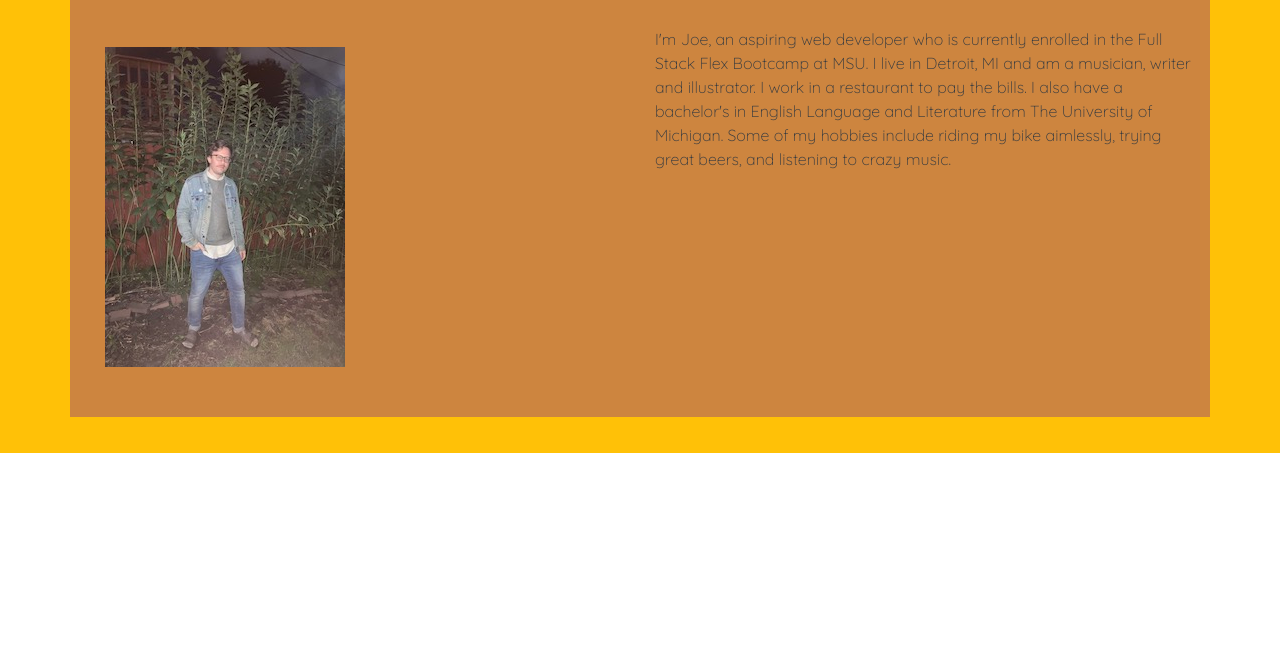
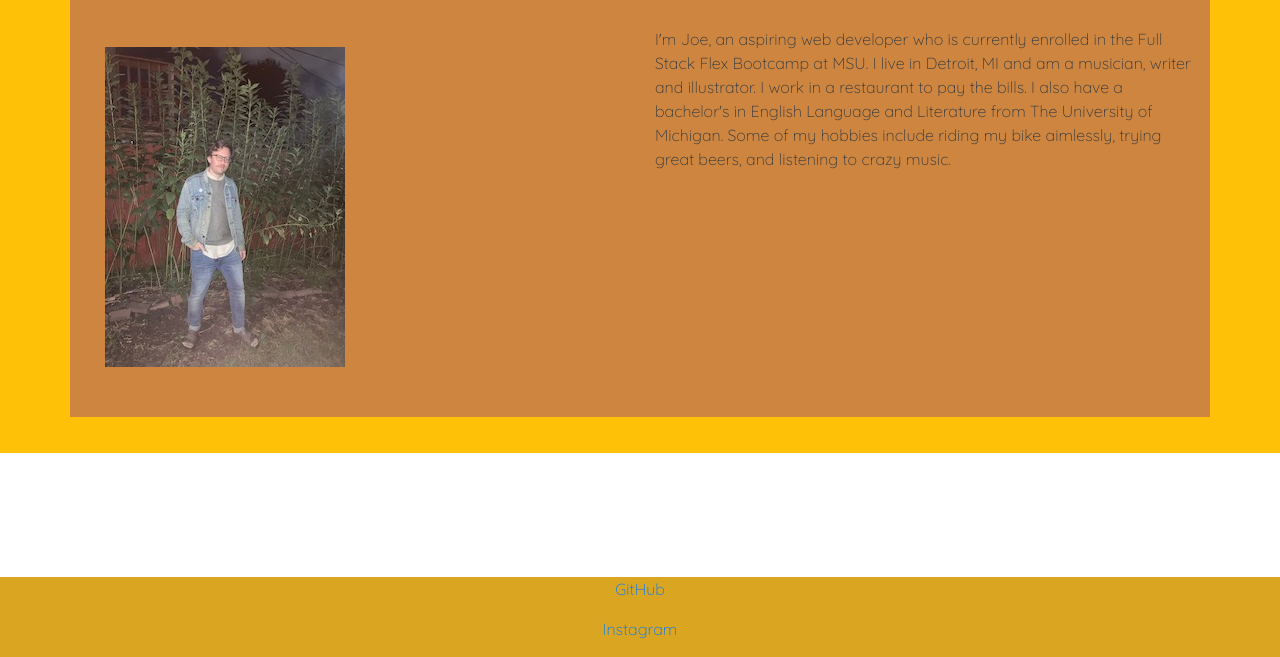
Before and after one commit to josephwojtowicz/josephwojtowicz.github.io, a plain HTML site: page joe_wojtowicz_homework_2/index.html in a window 1280 px wide. Shown: the part 143-800 px from the top of the page. Drawn offline with nearby package versions, Linux system fonts and the light colour scheme.

Commit message:
Update index.html

```diff
--- a/joe_wojtowicz_homework_2/index.html
+++ b/joe_wojtowicz_homework_2/index.html
@@ -46,50 +46,12 @@
                 of Michigan. Some of my hobbies include riding my bike aimlessly, trying great
                 beers, and listening to crazy music.
               </div>
-
-
-
-
-
-
-
+              <div class="footer">
+                <p><a href="https://github.com/josephwojtowicz">GitHub</a></p>
+                <p><a href="https://www.instagram.com/pileofpiss/?hl=en">Instagram</a></p>
+              </div>
             </div>
-
-
-
-
-
         </div>
-
-
-
-
-
-
-
-
-
-
-
-
       </div>
-
-
-
-
-
-
-
-
-
-
-
-
-
-
-
-
-
-
 </body>
 </html>
```
